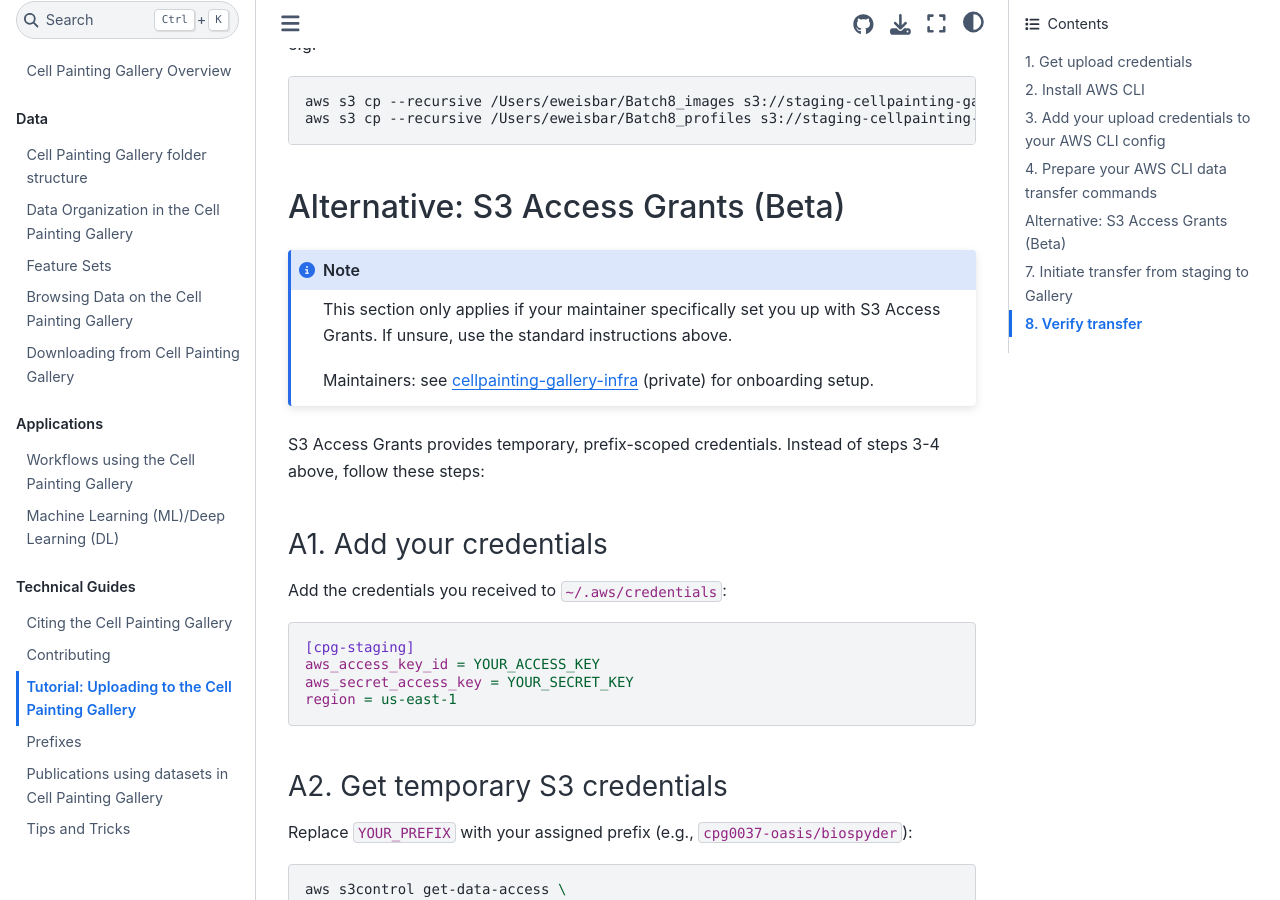
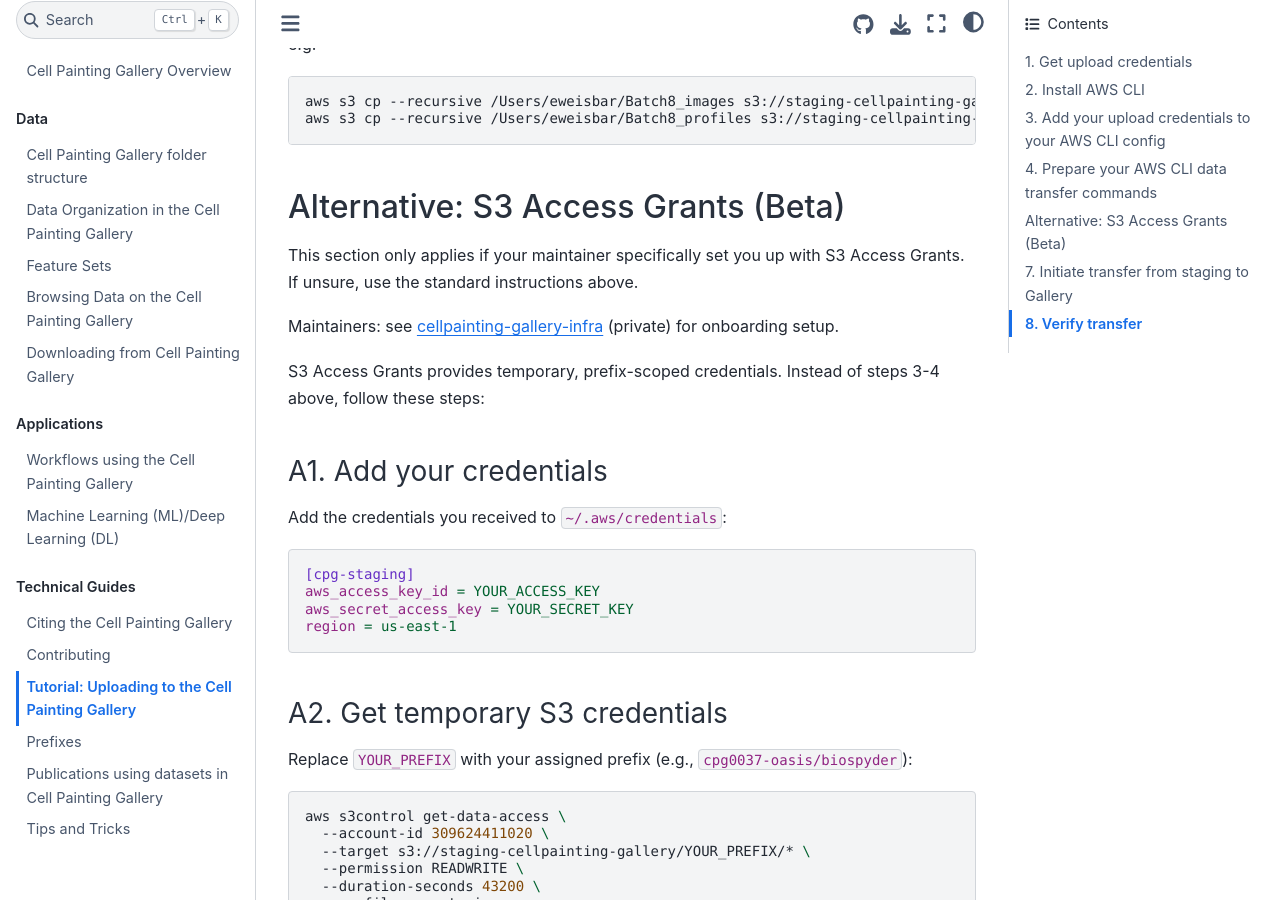
Before and after one commit to broadinstitute/cellpainting-gallery, a Jupyter Book: the page built from documentation/uploading_to_cpg.md, in a window 1280 px wide and 900 px high, scrolled down 1800 px. Built offline with Jupyter Book 1.0.4 settings and Sphinx 7.4.7 and the Sphinx Book theme 1.1.4, drawn with Linux system fonts in a browser that asks for light colours; pages that are not in the unit, such as notebooks, are missing from menus.

Commit message:
fix: cleanup formatting

````diff
--- a/documentation/uploading_to_cpg.md
+++ b/documentation/uploading_to_cpg.md
@@ -61,12 +61,11 @@ aws s3 cp --recursive /Users/eweisbar/Batch8_profiles s3://staging-cellpainting-
 
 ## Alternative: S3 Access Grants (Beta)
 
-```{note}
 This section only applies if your maintainer specifically set you up with S3 Access Grants.
 If unsure, use the standard instructions above.
 
 Maintainers: see [cellpainting-gallery-infra](https://github.com/broadinstitute/cellpainting-gallery-infra) (private) for onboarding setup.
-```
+
 
 S3 Access Grants provides temporary, prefix-scoped credentials. Instead of steps 3-4 above, follow these steps:
 
````
